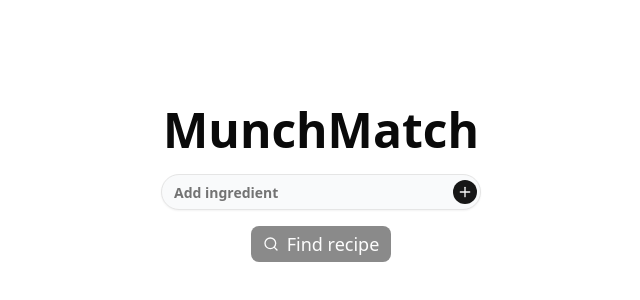
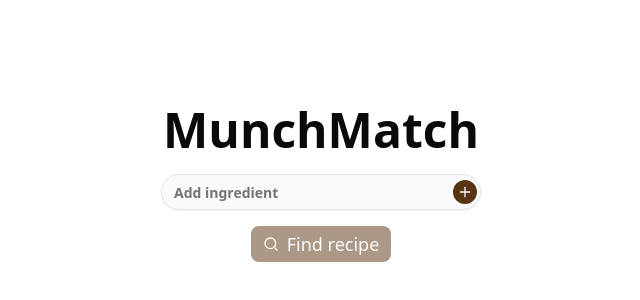
Before and after one commit to jomkv/MunchMatch, a Next.js app: page / in a window 1280 px wide. Shown: the part 216-516 px from the top of the page, without its empty margins (319-959 px from the left). Built offline with nearby package versions, Linux system fonts and the light colour scheme.

Commit message:
feat: svg assets and new color scheme

```diff
--- a/app/globals.css
+++ b/app/globals.css
@@ -51,9 +51,9 @@
   --card-foreground: oklch(0.145 0 0);
   --popover: oklch(1 0 0);
   --popover-foreground: oklch(0.145 0 0);
-  --primary: oklch(0.205 0 0);
+  --primary: #593412; /* updated */
   --primary-foreground: oklch(0.985 0 0);
-  --secondary: oklch(0.97 0 0);
+  --secondary: #f7b658; /* updated */
   --secondary-foreground: oklch(0.205 0 0);
   --muted: oklch(0.97 0 0);
   --muted-foreground: oklch(0.556 0 0);
@@ -85,9 +85,9 @@
   --card-foreground: oklch(0.985 0 0);
   --popover: oklch(0.205 0 0);
   --popover-foreground: oklch(0.985 0 0);
-  --primary: oklch(0.922 0 0);
+  --primary: #f7b658;
   --primary-foreground: oklch(0.205 0 0);
-  --secondary: oklch(0.269 0 0);
+  --secondary: #593412;
   --secondary-foreground: oklch(0.985 0 0);
   --muted: oklch(0.269 0 0);
   --muted-foreground: oklch(0.708 0 0);
--- /dev/null
+++ b/tailwind.config.js
@@ -0,0 +1,10 @@
+module.exports = {
+  theme: {
+    extend: {
+      colors: {
+        primary: "#593412",
+        secondary: "#F7B658",
+      },
+    },
+  },
+};
```
Also changed, not shown: public/assets/icon.svg (added), public/assets/logo.svg (added).
